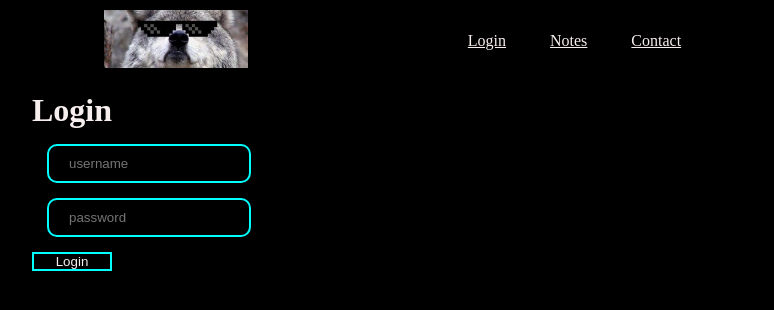
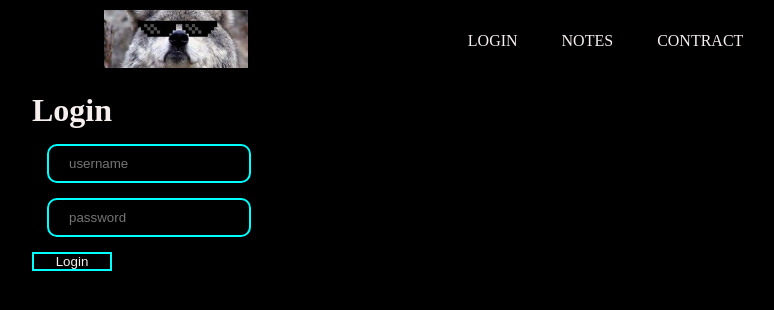
Before and after one commit to Armored-Wolves/wolf-skin, a React (Vite) app in the folder frontend/: page /login in a window 1280 px wide. Shown: the top 310 px of the page, without its empty margins (96-870 px from the left). Built offline with nearby package versions, Linux system fonts and the light colour scheme; no server answers.

Commit message:
NAV bar styling

```diff
--- a/frontend/index.html
+++ b/frontend/index.html
@@ -15,9 +15,9 @@
           <div id="nav">
          <nav>
 				<div class="topnav" id="myTopnav">
-					<a href="/login">Login</a>
-					<a href="/home">Notes</a>
-					<a href="#">Contact</a>
+					<a href="/login">LOGIN</a>
+					<a href="/home">NOTES</a>
+					<a href="#">CONTRACT</a>
 				</div>
 			</nav>
       </div>
--- a/frontend/res/css/style.css
+++ b/frontend/res/css/style.css
@@ -18,6 +18,7 @@
 }
 #nav a{
     margin: 20px;
+    text-decoration: none;
 }
 
 #header{
```
